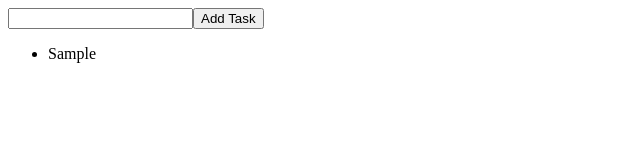
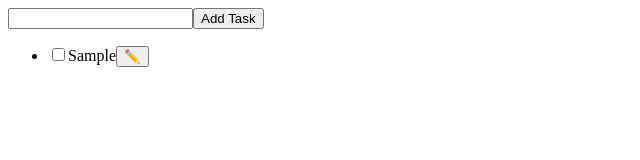
Before and after one commit to stephengroe/react-playground, a React (Vite) app: page / in a window 1280 px wide. Both pictures are taken after typing "Sample" into the empty fields and a click on the button "Add Task". Shown: the top 160 px of the page, without its empty margins (0-640 px from the left). Built offline with nearby package versions, Linux system fonts and the light colour scheme.

Commit message:
Refactor to include 'done' toggle

```diff
--- a/src/EditableTodoList.tsx
+++ b/src/EditableTodoList.tsx
@@ -1,30 +1,44 @@
-import { useState } from 'react';
+import { FormEvent, useState } from 'react';
+
+interface Task {
+  id: number;
+  name: string;
+  done: boolean;
+}
 
 function EditableTodoList() {
   const [task, setTask] = useState('');
-  const [taskList, setTaskList] = useState<string[]>([]);
+  const [taskList, setTaskList] = useState<Task[]>([]);
 
-  function addTask(e) {
+  function addTask(e: FormEvent<HTMLFormElement>) {
     e.preventDefault();
 
     if (!task.trim()) return;
-    if (taskList.includes(task)) {
+    if (taskList.filter(item => item.name === task).length > 0) {
       alert(`The task '${task}' is a duplicate.`);
       return;
+    };
+
+    const id = Math.floor(Math.random() * 1000000);
+
+    const newTask: Task = {
+      id,
+      name: task,
+      done: false,
     }
 
     const newTaskList = [
-      task,
+      newTask,
       ...taskList
     ];
 
+    setTask('');
     setTaskList(newTaskList);
-    setTask('');
   }
 
   return (
     <>
-      <form onSubmit={addTask}>
+      <form onSubmit={(e) => addTask(e)}>
         <input type='text' value={task} onChange={(e) => setTask(e.target.value)} />
         <button type='submit'>
           Add Task
@@ -32,8 +46,8 @@ function EditableTodoList() {
       </form>
 
       <ul>
-        {taskList.map((task, index) =>
-          <Task key={index} initialTask={task} />
+        {taskList.map((task) =>
+          <Task key={task.id} taskData={task} />
         )}
       </ul>
     </>
@@ -41,40 +55,30 @@ function EditableTodoList() {
 }
 
 interface TaskProps {
-  initialTask: string;
+  taskData: Task;
 }
 
-const Task: React.FC<TaskProps> = ({ initialTask }) => {
+const Task: React.FC<TaskProps> = ({ taskData }) => {
   const [editable, setEditable] = useState(false);
-  const [task, setTask] = useState(initialTask);
+  const [name, setName] = useState(taskData.name);
+  const [done, setDone] = useState(taskData.done);
 
   return (
-    <li onClick={() => setEditable(!editable)}>
-      {editable ? (
-        <input type='text' value={task} onChange={(e) => setTask(e.target.value)}/>
-      ): (
-        <span>{task}</span>
-      )}
-    </li>
-  )
+      <li>
+        <input type='checkbox' checked={done} onChange={() => setDone(!done)} />
+        {editable ? (
+          <>
+            <input type='text' value={name} onChange={(e) => setName(e.target.value)} />
+            <button onClick={() => setEditable(false)}>💾</button>
+          </>
+        ) : (
+          <>
+            <span>{name}</span>
+            <button onClick={() => setEditable(true)}>✏️</button>
+          </>
+        )}
+      </li>
+  );
 }
 
-
-// State for individual
-// State for task list
-
-// Add input field
-// Add input button
-// ul
-  // map over tasks
-  // li for Task component (index as key)
-
-
-// Task component
-// state value
-// Clicking converts active state
-// blurring or hitting enter saves
-// Lift state up?
-
-
 export default EditableTodoList
--- a/src/main.tsx
+++ b/src/main.tsx
@@ -1,6 +1,6 @@
 import { StrictMode } from 'react'
 import { createRoot } from 'react-dom/client'
-import EditableTodoList from './EditableTodoList.tsx'
+import EditableTodoList from './EditableTodoList'
 
 createRoot(document.getElementById('root')!).render(
   <StrictMode>
```
